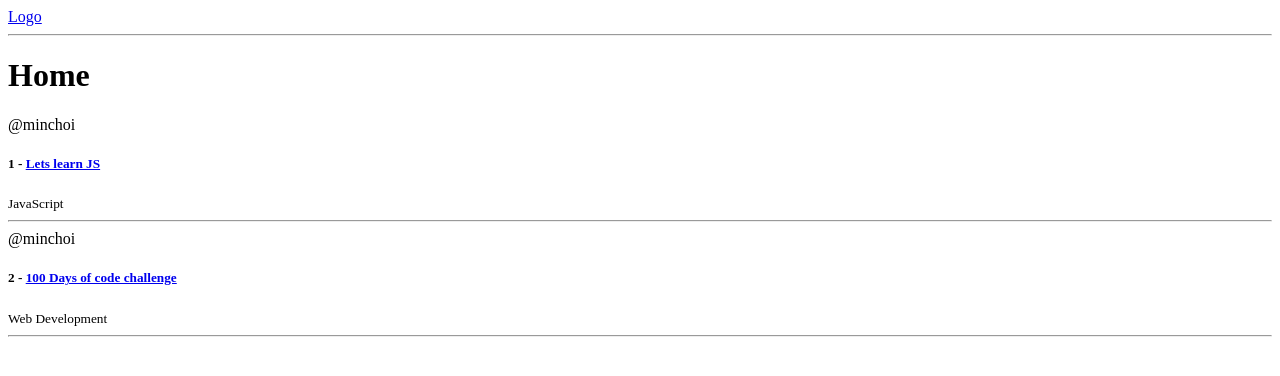
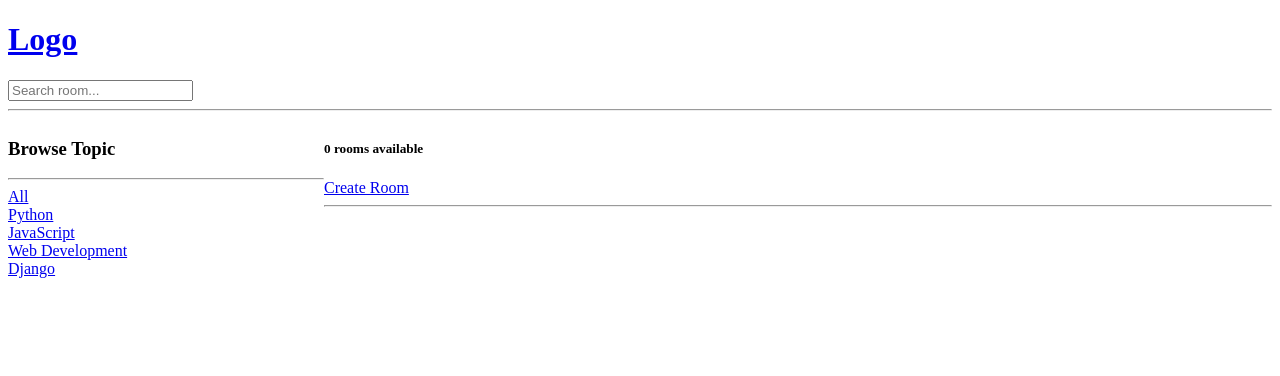
Before and after one commit to MinChoi/django-studybud, a Django app: a page that uses templates/navbar.html in a window 1280 px wide. Shown: the top 376 px of the page. Run offline with Django 5.2, Linux system fonts and the light colour scheme; data comes from the database, SQL or seed files in the repository; both versions use the stored data as it was after the commit.

Commit message:
CRUD and Search

```diff
--- a/base/models.py
+++ b/base/models.py
@@ -17,6 +17,9 @@
     updated = models.DateTimeField(auto_now=True)
     created = models.DateTimeField(auto_now_add=True)
 
+    class Meta:
+        ordering = ['-updated', '-created']
+
     def __str__(self):
         return self.name
 
--- a/base/templates/base/home.html
+++ b/base/templates/base/home.html
@@ -2,12 +2,41 @@
 
 {% block content %}
 
-<h1>Home</h1>
 
-<div>
+<style>
+    .home-container {
+        display: grid;
+        grid-template-columns: 1fr 3fr;
+    }
+</style>
+
+<div class="home-container">
+
     <div>
+        <h3>Browse Topic</h3>
+        <hr>
+
+        <div>
+            <a href="{% url 'home' %}">All</a>
+        </div>
+        {% for topic in topics %}
+            <div>
+                <a href="{% url 'home' %}?q={{topic.name}}">{{topic.name}}</a>
+            </div>
+        {% endfor %}
+
+    </div>
+
+    <div>
+
+        <h5>{{room_count}} rooms available</h5>
+        <a href="{% url 'create-room' %}">Create Room</a>
+        <hr>
+
         {% for room in rooms %}
              <div>
+                 <a href="{% url 'update-room' room.id %}">Edit</a>
+                 <a href="{% url 'delete-room' room.id %}">Delete</a>
                  @{{room.host.username}}
                  <h5>{{ room.id }} - <a href="{% url 'room' room.id %}">{{ room.name }}</a></h5>
                  <small>{{ room.topic.name }}</small>
--- a/base/urls.py
+++ b/base/urls.py
@@ -4,5 +4,9 @@
 
 urlpatterns = [
     path('', views.home, name='home'),
-    path('room/<str:pk>/', views.room, name='room' )
+    path('room/<str:pk>/', views.room, name='room' ),
+
+    path('create-room/', views.createRoom, name='create-room'),
+    path('update-room/<str:pk>', views.updateRoom, name='update-room'),
+    path('delete-room/<str:pk>', views.deleteRoom, name='delete-room')
 ]
--- a/base/views.py
+++ b/base/views.py
@@ -1,28 +1,70 @@
-from django.shortcuts import render
-# from django.http import HttpResponse
-from .models import Room
+from django.shortcuts import render, redirect
+from django.db.models import Q
+from .models import Room, Topic
+from .forms import RoomForm
 
 # Create your views here.
 
-rooms = [
-    {'id': 1, 'name': 'Lets learn python!'},
-    {'id': 2, 'name': 'Design with me'},
-    {'id': 3, 'name': 'Frontend developers'},
-]
+# note: fields required before DB
+# rooms = [
+#     {'id': 1, 'name': 'Lets learn python!'},
+#     {'id': 2, 'name': 'Design with me'},
+#     {'id': 3, 'name': 'Frontend developers'},
+# ]
 def home(request):
-    rooms = Room.objects.all()
-    context = {'rooms': rooms}
-    return render(request, 'base/home.html', context)
+    q = request.GET.get('q') if request.GET.get('q') != None else ''
+
+    rooms = Room.objects.filter(
+        Q(topic__name__icontains=q) |
+        Q(name__icontains=q) |
+        Q(description__icontains=q)
+    )
+
+    topics = Topic.objects.all()
+    room_count = rooms.count()
+
+    context = {'rooms': rooms, 'topics': topics, 'room_count': room_count}
+    return render(request, 'base/home.html', context )
 
 def room(request, pk):
 
-    # room = None
-    # for i in rooms:
-    #     if i['id'] == int(pk):
-    #         room = i
 
     room = Room.objects.get(id=pk)
 
     context = {'room': room}
 
     return render(request, 'base/room.html', context)
+
+def createRoom(request):
+    form = RoomForm()
+
+    if request.method == 'POST':
+        form = RoomForm(request.POST)
+        if form.is_valid():
+            form.save()
+            return redirect('home')
+    context = {'form': form}
+    return render(request, 'base/room_form.html', context)
+
+
+def updateRoom(request, pk):
+    room = Room.objects.get(id=pk)
+    form = RoomForm(instance=room)
+
+    if request.method == 'POST':
+        form = RoomForm(request.POST, instance=room)
+        if form.is_valid():
+            form.save()
+            return redirect('home')
+
+
+    context = {'form': form}
+    return render(request, 'base/room_form.html', context)
+
+
+def deleteRoom(request, pk):
+    room = Room.objects.get(id=pk)
+    if request.method == 'POST':
+        room.delete()
+        return redirect('home')
+    return render(request, 'base/delete.html', {'obj': room})
--- a/templates/navbar.html
+++ b/templates/navbar.html
@@ -1,2 +1,6 @@
-<a href="/">Logo</a>
+<a href="/"><h1>Logo</h1></a>
+
+<form method="GET" action="{% url 'home' %}">
+    <input type="text" name="q" placeholder="Search room...">
+</form>
 <hr>
```
Also changed, not shown: base/forms.py (added, +7 -0 lines), base/templates/base/delete.html (added, +14 -0 lines), base/templates/base/room_form.html (added, +14 -0 lines), db.sqlite3.
